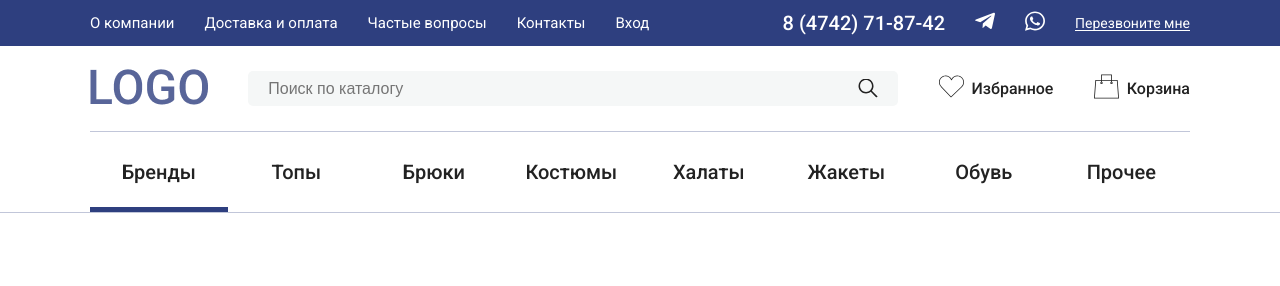
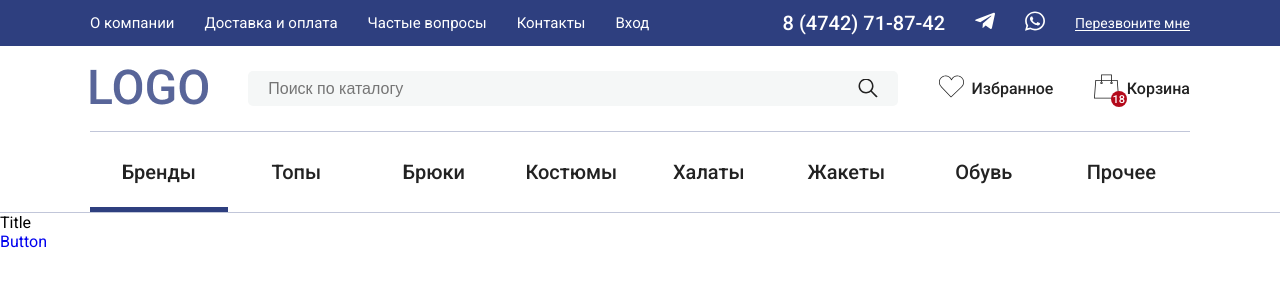
Before and after one commit to MarianVytak/MedClothing, a website: page src/index.html in a window 1280 px wide. Drawn offline with nearby package versions, Linux system fonts and the light colour scheme; files that its build step writes are made by us from their sources.

Commit message:
Header: added badge for basket.

```diff
--- a/src/assets/sass/style.scss
+++ b/src/assets/sass/style.scss
@@ -4,6 +4,7 @@ Table of contents
 ## Slick
 ## Customs
 ## Header
+## Intro
 ## Footer
 *******************/
 
@@ -21,6 +22,10 @@ Table of contents
 ====================*/
 @import "../../templates/header/header";
 
+/* ## Intro
+====================*/
+@import "../../templates/intro/intro";
+
 /* ## Footer
 ====================*/
 @import "../../templates/footer/footer";
--- a/src/templates/header/header.html
+++ b/src/templates/header/header.html
@@ -61,6 +61,7 @@
                 <a href="#" class="header__mid_link">
                     <div class="header__mid_link_icon">
                         <svg xmlns="http://www.w3.org/2000/svg" viewBox="0 0 38.133 38.133" style="enable-background:new 0 0 38.133 38.133;" xml:space="preserve" width="25px" height="25px"><path d="M35.459,9.015h-8.148V1.253c0-0.345-0.28-0.625-0.625-0.625h-15.24c-0.345,0-0.625,0.28-0.625,0.625   v7.762H2.674c-0.325,0-0.599,0.254-0.623,0.578L0.002,36.834c-0.013,0.173,0.047,0.345,0.164,0.47   c0.117,0.128,0.284,0.201,0.459,0.201h36.884c0.175,0,0.342-0.073,0.458-0.2c0.118-0.126,0.178-0.298,0.165-0.472l-2.049-27.24   C36.059,9.269,35.785,9.015,35.459,9.015z M26.686,12.976c0.316,0,0.573,0.256,0.573,0.57c0,0.315-0.257,0.572-0.573,0.572   s-0.573-0.257-0.573-0.572C26.113,13.232,26.37,12.976,26.686,12.976z M12.071,1.879h13.99v7.137h-13.99V1.879z M11.446,12.976   c0.316,0,0.573,0.256,0.573,0.57c0,0.315-0.257,0.572-0.573,0.572s-0.573-0.257-0.573-0.572   C10.873,13.232,11.13,12.976,11.446,12.976z M1.298,36.256l1.955-25.99h7.568v1.578c-0.697,0.256-1.198,0.92-1.198,1.703   c0,1.005,0.818,1.822,1.823,1.822s1.823-0.817,1.823-1.822c0-0.783-0.501-1.447-1.198-1.703v-1.578h13.99v1.578   c-0.697,0.256-1.198,0.92-1.198,1.703c0,1.005,0.818,1.822,1.823,1.822c1.005,0,1.823-0.817,1.823-1.822   c0-0.783-0.501-1.447-1.198-1.703v-1.578h7.569l1.955,25.99H1.298z" data-original="#010002" class="active-path" data-old_color="#010002"/></svg>
+                        <div class="header__mid_link_badge">18</div>
                     </div>
                     Корзина
                 </a>
--- a/src/templates/header/header.scss
+++ b/src/templates/header/header.scss
@@ -89,10 +89,27 @@
 }
 
 .header__mid_link_icon {
+  position: relative;
   margin-right: 8px;
   svg {
     fill: $text-primary;
   }
+}
+
+.header__mid_link_badge {
+  position: absolute;
+  bottom: 0;
+  right: 0;
+  transform: translate(50%,25%);
+  width: 16px;
+  height: 16px;
+  display: flex;
+  align-items: center;
+  justify-content: center;
+  border-radius: 50%;
+  background-color: $accent;
+  font-size: 11px;
+  color: $white;
 }
 
 .header__mid_catalog_link {
--- /dev/null
+++ b/src/templates/intro/intro.html
@@ -0,0 +1,10 @@
+<div class="intro">
+    <div class="intro__slide">
+        <div class="intro__title">Title</div>
+        <div class="intro__btn">
+            <a href="#" class="btn btn-primary">Button</a>
+        </div>
+    </div>
+    <!-- /.intro__slide -->
+</div>
+<!-- /.intro -->
--- /dev/null
+++ b/src/templates/intro/intro.scss
@@ -0,0 +1 @@
+.intro {}
```
Also changed, not shown: src/index.html (+1 -0 lines).
